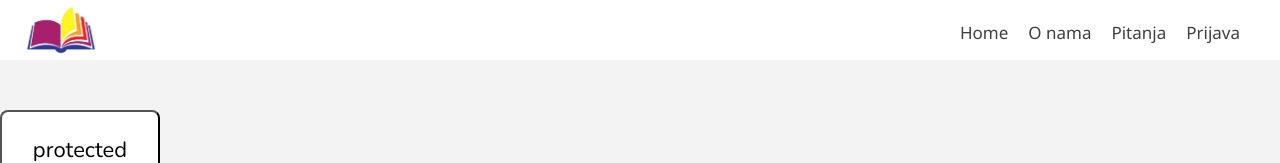
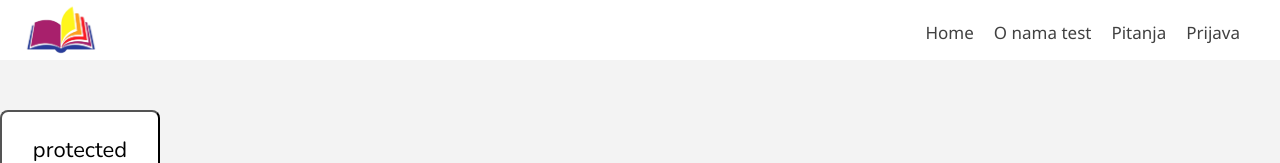
Before and after one commit to uilic/eprofa-frontend, a React (Create React App) app: page / in a window 1280 px wide. Shown: the top 163 px of the page. Built offline with nearby package versions, Linux system fonts and the light colour scheme; no server answers.

Commit message:
testing ci

```diff
--- a/src/components/Nav/RightNav.js
+++ b/src/components/Nav/RightNav.js
@@ -105,7 +105,7 @@ const RightNav = ({ open }) => {
   return (
         <Ul auth={auth} open={open}>
           <Link to='/'>Home</Link>
-          <Link to='/o-nama'>O nama</Link>
+          <Link to='/o-nama'>O nama test</Link>
           <Link to='/pitanja'>Pitanja</Link>
           {auth ?
           <Drowdown>
```
